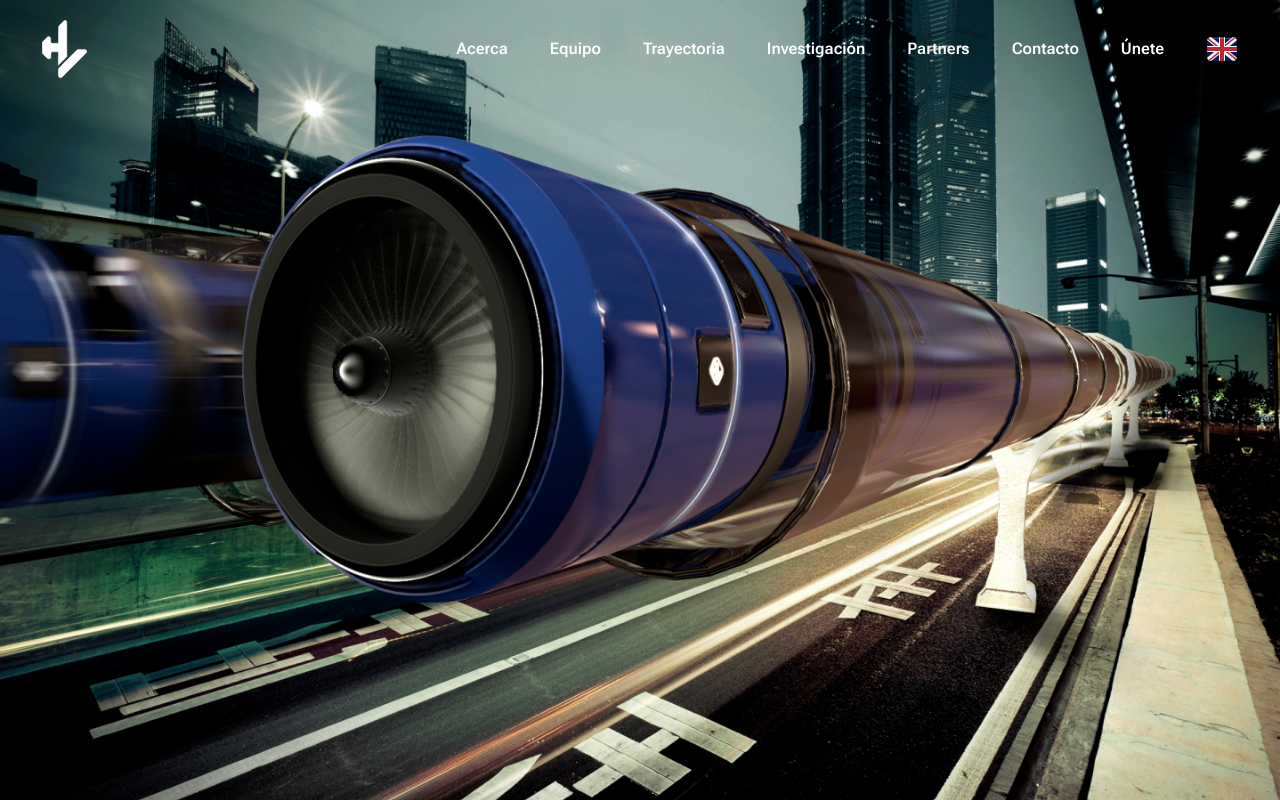
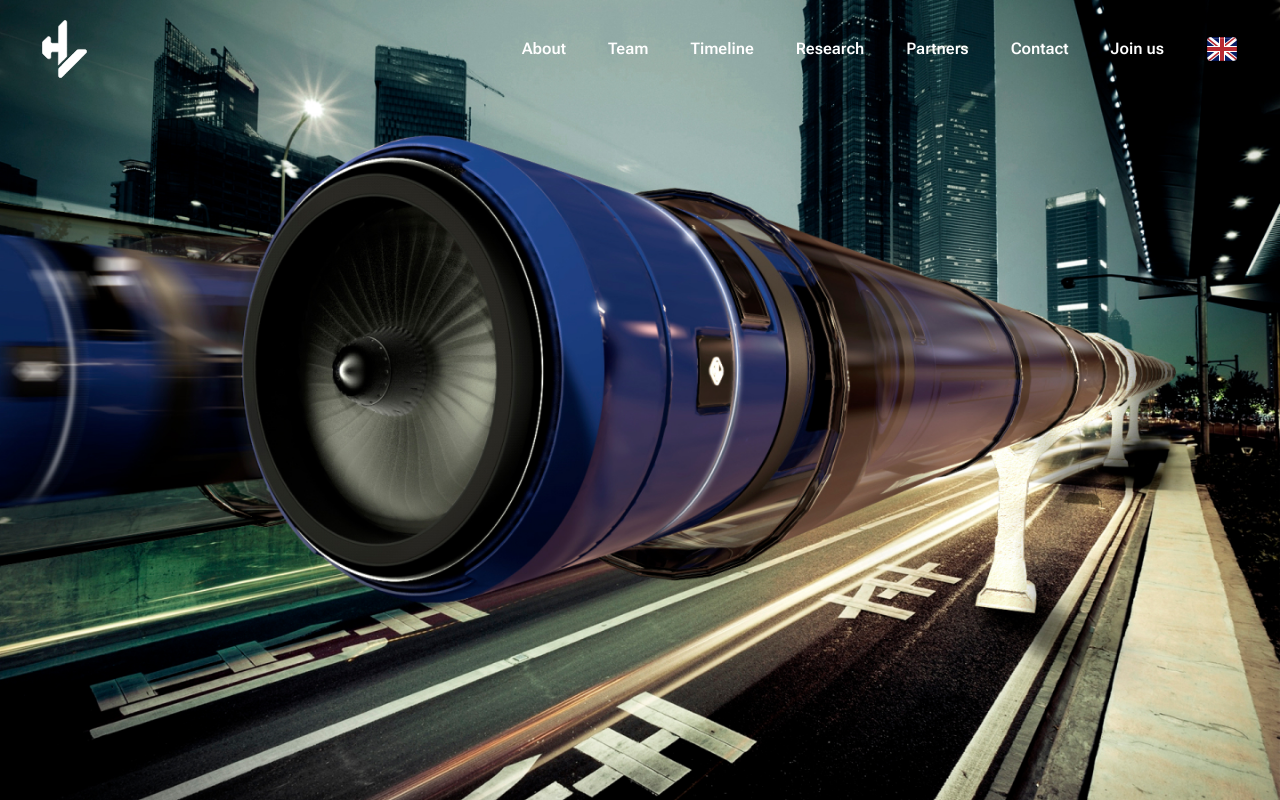
Before and after one commit to HyperloopUPV-H8/webpage, a React (Vite) app: page / in a window 1280 px wide. Shown: the top 800 px of the page. Built offline with nearby package versions, Linux system fonts and the light colour scheme.

Commit message:
navbar translated

```diff
--- a/src/i18n/config.ts
+++ b/src/i18n/config.ts
@@ -16,6 +16,8 @@ import contactEn from './en/contact.json';
 import contactEs from './es/contact.json';
 import joinEn from './en/join.json';
 import joinEs from './es/join.json';
+import navbarEn from './en/navbar.json';
+import navbarEs from './es/navbar.json';
 
 export const defaultNS = 'ns1';
 
@@ -32,7 +34,8 @@ export default i18n
             timeline: timelineEn,
             partners: partnersEn,
             contact: contactEn,
-            join: joinEn
+            join: joinEn,
+            navbar: navbarEn
         },
         es: {
             landing: landingEs,
@@ -41,7 +44,8 @@ export default i18n
             timeline: timelineEs,
             partners: partnersEs,
             contact: contactEs,
-            join: joinEs
+            join: joinEs,
+            navbar: navbarEs
         }
     },
 });
--- /dev/null
+++ b/src/i18n/en/navbar.json
@@ -0,0 +1,9 @@
+{
+    "about": "About",
+    "team": "Team",
+    "timeline": "Timeline",
+    "research": "Research",
+    "partners": "Partners",
+    "contact": "Contact",
+    "join": "Join us"
+}
--- /dev/null
+++ b/src/i18n/es/navbar.json
@@ -0,0 +1,9 @@
+{
+    "about": "Acerca",
+    "team": "Equipo",
+    "timeline": "Trayectoria",
+    "research": "Investigación",
+    "partners": "Partners",
+    "contact": "Contacto",
+    "join": "Únete"
+}
--- a/src/layout/Navbar/index.tsx
+++ b/src/layout/Navbar/index.tsx
@@ -50,7 +50,7 @@ export const Navbar = () => {
         }
     };
 
-    const { i18n } = useTranslation();
+    const { t, i18n } = useTranslation('navbar');
 
     return (
         <div
@@ -79,28 +79,28 @@ export const Navbar = () => {
                 ref={navbarLinks}
             >
                 <li>
-                    <Link to="/about">Acerca</Link>
+                    <Link to="/about">{t('about')}</Link>
                 </li>
                 {/* <li>
           <Link to="/">Hyperloop</Link>
         </li> */}
                 <li>
-                    <Link to="/team">Equipo</Link>
+                    <Link to="/team">{t('team')}</Link>
                 </li>
                 <li>
-                    <Link to="/timeline">Trayectoria</Link>
+                    <Link to="/timeline">{t('timeline')}</Link>
                 </li>
                 <li>
-                    <Link to="/research">Investigación</Link>
+                    <Link to="/research">{t('research')}</Link>
                 </li>
                 <li>
-                    <Link to="/partners">Partners</Link>
+                    <Link to="/partners">{t('partners')}</Link>
                 </li>
                 <li>
-                    <Link to="/contact">Contacto</Link>
+                    <Link to="/contact">{t('contact')}</Link>
                 </li>
                 <li>
-                    <Link to="/join">Únete</Link>
+                    <Link to="/join">{t('join')}</Link>
                 </li>
                 <li onClick={() => i18n.changeLanguage(i18n.language === 'en' ? 'es' : 'en')} className={style.language}>
                     <img src={
```
